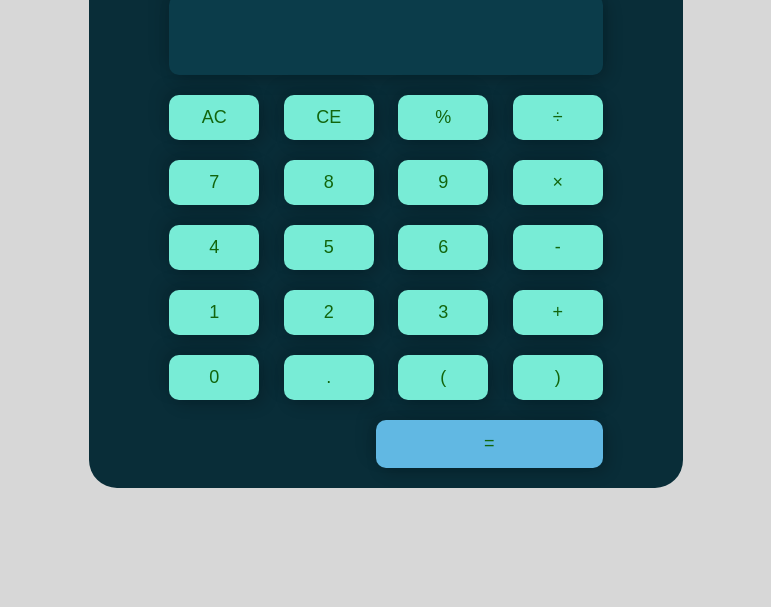
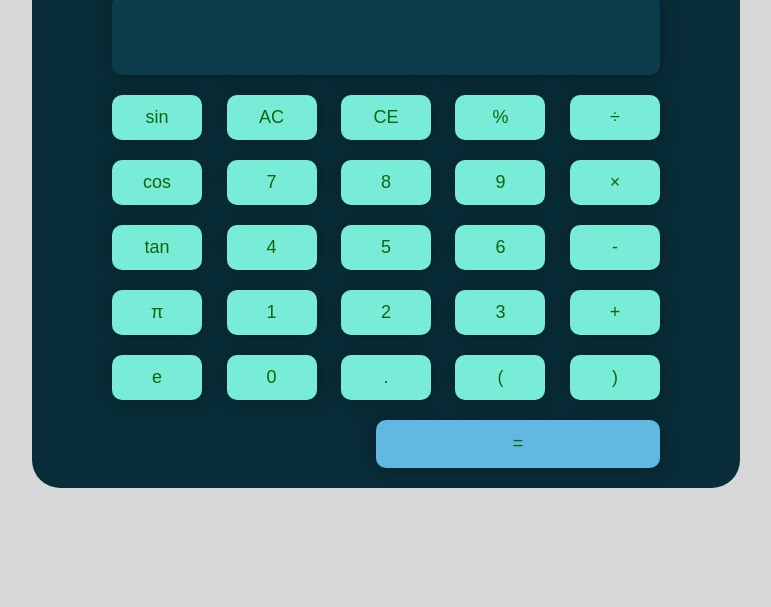
Before and after one commit to Rain44556/Calculator, a plain HTML site: page index.html in a window 1280 px wide. Shown: the part 193-800 px from the top of the page, without its empty margins (254-1025 px from the left). Drawn offline with Linux system fonts and the light colour scheme.

Commit message:
more infor

```diff
--- a/index.html
+++ b/index.html
@@ -18,31 +18,37 @@
                 <div class="text">
                     <input type="text" name="display">
                 </div>
+
                 <div class=" value">
+                    <input type="button" value="sin" onclick="display.value = Math.sin(display.value)">
                     <input type="button" value="AC" onclick="display.value = '' ">
                     <input type="button" value="CE" onclick="display.value = display.value.toString().slice(0,-1)">
                     <input type="button" value="%" onclick="display.value += '%' ">
                     <input type="button" value="÷" onclick="display.value += '/' ">
                 </div>
                 <div class=" value">
+                    <input type="button" value="cos" onclick="display.value = Math.cos(display.value)">
                     <input type="button" value="7" onclick="display.value += '7' ">
                     <input type="button" value="8" onclick="display.value += '8' ">
                     <input type="button" value="9" onclick="display.value += '9' ">
                     <input type="button" value="×" onclick="display.value += '*' ">
                 </div>
                 <div class=" value">
+                    <input type="button" value="tan" onclick="display.value = Math.tan(display.value)">
                     <input type="button" value="4" onclick="display.value += '4' ">
                     <input type="button" value="5" onclick="display.value += '5' ">
                     <input type="button" value="6" onclick="display.value += '6' ">
                     <input type="button" value="-" onclick="display.value += '-' ">
                 </div>
                 <div class=" value">
+                    <input type="button" value="π" onclick="display.value = '3.1415926535979' ">
                     <input type="button" value="1" onclick="display.value += '1' ">
                     <input type="button" value="2" onclick="display.value += '2' ">
                     <input type="button" value="3" onclick="display.value += '3' ">
                     <input type="button" value="+" onclick="display.value += '+' ">
                 </div>
                 <div class=" value">
+                    <input type="button" value="e" onclick="display.value = '2.718281828459045' ">
                     <input type="button" value="0" onclick="display.value += '0' ">
                     <input type="button" value="." onclick="display.value += '.' ">
                     <input type="button" value="(" onclick="display.value += '(' ">
--- a/style.css
+++ b/style.css
@@ -21,7 +21,6 @@
     padding-left: 70px;
     padding-right: 70px;
     border-radius: 28px;
-
 
 }
 
@@ -50,6 +49,7 @@ form .text {
     display: flex;
     justify-content: flex-end;
     margin: 30px, 0px;
+    color: rgb(193, 235, 221);
 }
 
 form .text input {
@@ -59,6 +59,7 @@ form .text input {
     box-shadow: 5px;
     height: 80px;
     background: rgb(11, 60, 74);
+    color: rgb(78, 183, 228);
 }
 
 form .equal {
```
